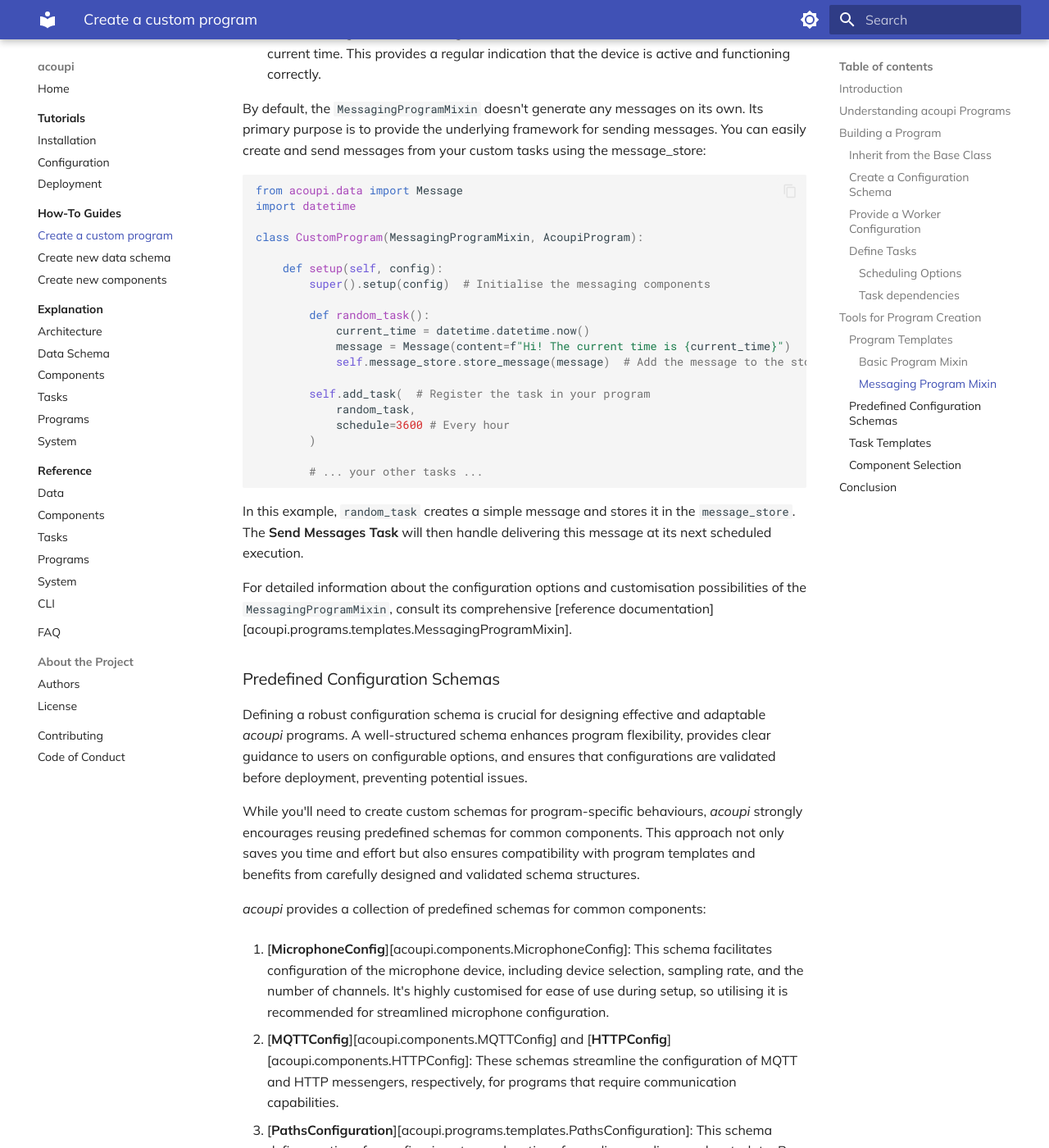
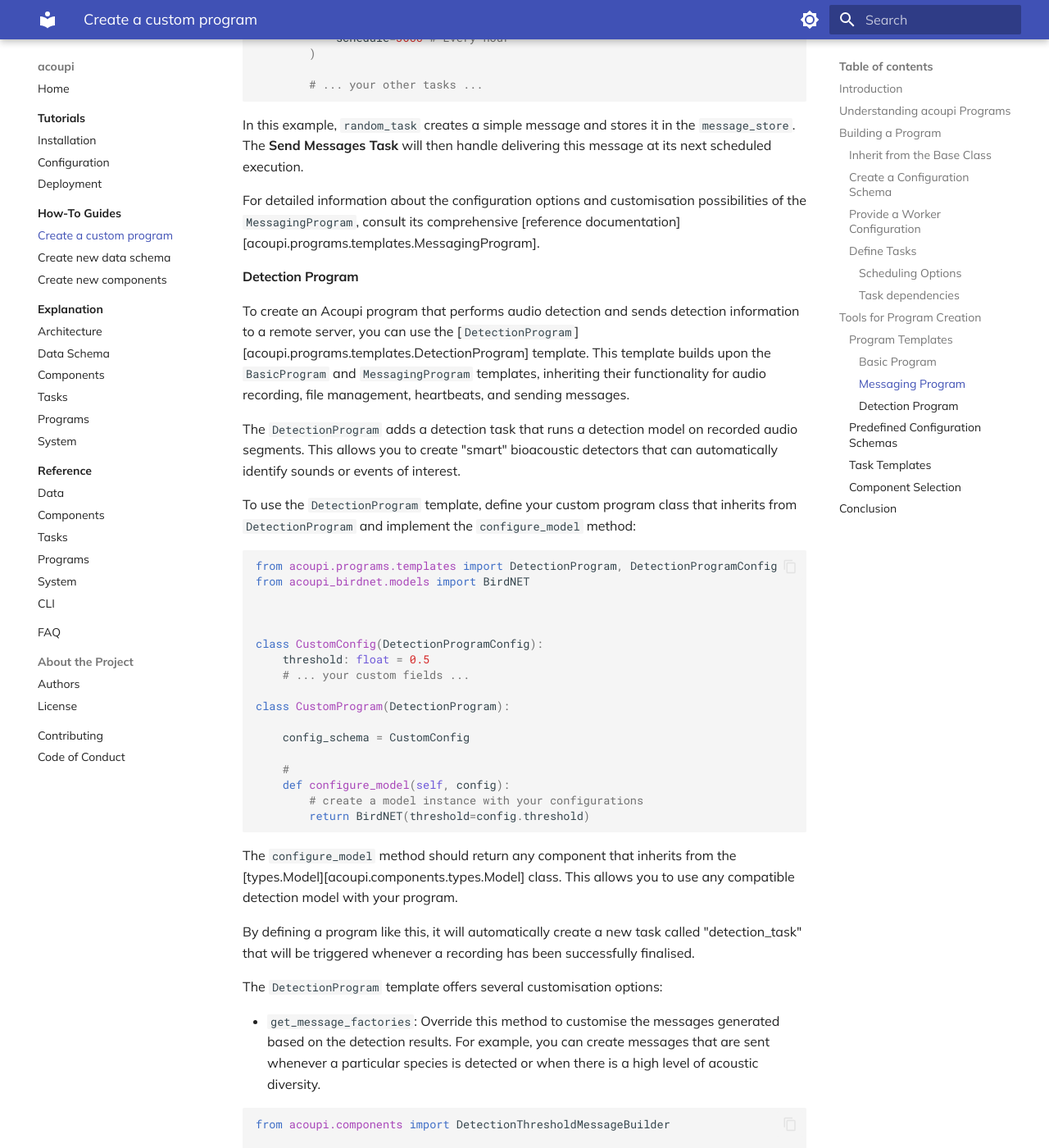
Before and after one commit to acoupi/acoupi, an MkDocs documentation site: the page built from docs/howtoguide/programs.md, in a window 1280 px wide and 1400 px high, scrolled down 8754 px. Shown: the whole window at 82% size. Built offline with MkDocs 1.6.1 and Material for MkDocs 9.7.7, drawn with Linux system fonts in a browser that asks for light colours; some of the changed text lies outside the part shown.

Commit message:
Update programs how-to guide to reflect changes

````diff
--- a/docs/howtoguide/programs.md
+++ b/docs/howtoguide/programs.md
@@ -247,30 +247,19 @@
 When building a program, you often need to incorporate basic functionality, such as audio recording and management.
 _acoupi_ provides program templates that serve as foundational building blocks, saving you time and effort.
 
-Here are two examples of program templates:
+#### Basic Program
 
-- **BasicProgramMixin**: This template provides essential features for recording audio and managing recordings, forming a solid base for most bioacoustic monitoring programs.
-- **MessagingProgramMixin**: This template adds functionality for sending messages and heartbeats to remote servers.
+The [`BasicProgram`][acoupi.programs.templates.BasicProgram] provides a convenient starting point for programs that require fundamental audio recording and management capabilities.
+By incorporating this template, you can quickly set up a program that captures audio data and organises recordings efficiently.
 
-??? info "What is a Mixin?"
-
-    In object-oriented programming, a mixin is a class that provides a specific set of functionalities to other classes without being their direct parent class.
-    Think of it as adding a specific "flavor" or capability to your program.
-
-#### Basic Program Mixin
-
-The [`BasicProgramMixin`][acoupi.programs.templates.BasicProgramMixin] provides a convenient starting point for programs that require fundamental audio recording and management capabilities.
-By incorporating this mixin, you can quickly set up a program that captures audio data and organises recordings efficiently.
-
-To use the `BasicProgramMixin`, import it and include it as a base class along with `AcoupiProgram` when defining your custom program:
+To use the `BasicProgram`, define your custom program class that inherits from it:
 
 ```python
-from acoupi.programs import AcoupiProgram
-from acoupi.programs.templates import BasicProgramMixin, BasicConfiguration
+from acoupi.programs.templates import BasicProgram, BasicProgramConfiguration
 
-class CustomProgram(BasicProgramMixin, AcoupiProgram):
+class CustomProgram(BasicProgram):
 
-    config_schema = BasicConfiguration
+    config_schema = BasicProgramConfiguration
 ```
 
 This automatically equips your `CustomProgram` with two essential tasks:
@@ -284,7 +273,7 @@
     Saved recordings are organised in a structured folder hierarchy: `<base_directory>/<year>/<month>/<day>/<time>_<recording_id>.wav`.
     This task is based on the `generate_file_management_task` template ([`acoupi.tasks.generate_file_management_task`][acoupi.tasks.generate_file_management_task]).
 
-The `BasicProgramMixin` uses the `BasicConfiguration` schema ([`acoupi.programs.templates.BasicConfiguration`][acoupi.programs.templates.BasicConfiguration]) to define its configurable parameters.
+The `BasicProgram` uses the `BasicProgramConfiguration` schema ([`acoupi.programs.templates.BasicProgramConfiguration`][acoupi.programs.templates.BasicProgramConfiguration]) to define its configurable parameters.
 To extend these parameters, you can create a new configuration class that inherits from `BasicConfiguration` and adds your custom fields:
 
 ```python
@@ -293,7 +282,7 @@
     # ... your additional fields ...
 ```
 
-While the `BasicProgramMixin` provides a solid foundation, you can further customise its behaviour by overriding specific methods.
+While the `BasicProgram` provides a solid foundation, you can further customise its behaviour by overriding specific methods.
 For instance, you can modify the recording conditions to control when audio recording occurs:
 
 ```python
@@ -308,7 +297,7 @@
         temperature = sensor.get_current_temperature()
         return temperature >= self.threshold
 
-class CustomProgram(BasicProgramMixin, AcoupiProgram):
+class CustomProgram(BasicProgram):
     # ... other parts of your program ...
 
     def get_recording_conditions(self, config):
@@ -318,33 +307,29 @@
             *default_conditions,
             IsWarmEnough(config.temperature_threshold)  # Add your custom condition
         ]
-
 ```
 
-For a complete understanding of the `BasicProgramMixin`'s capabilities and customisation options, refer to its [reference documentation][acoupi.programs.templates.BasicProgramMixin].
+For a complete understanding of the `BasicProgram`'s capabilities and customisation options, refer to its [reference documentation][acoupi.programs.templates.BasicProgram].
 
-#### Messaging Program Mixin
+#### Messaging Program
 
-The [`MessagingProgramMixin`][acoupi.programs.templates.MessagingProgramMixin] provides your programs with communication capabilities, enabling them to send messages based on events or data processed by your sensor.
+The [`MessagingProgram`][acoupi.programs.templates.MessagingProgram] extends the `BasicProgram` to add messaging capabilities.
+This allows your programs to send messages and heartbeats to remote servers via HTTP or MQTT.
 
-To incorporate messaging functionality into your program, follow a similar approach to the `BasicProgramMixin`:
-
-- **Inherit from the Mixin**: Include `MessagingProgramMixin` as a base class along with `AcoupiProgram` when defining your custom program.
-- **Use a Compatible Configuration Schema**: Ensure your configuration schema inherits from [`MessagingConfigMixin`][acoupi.programs.templates.MessagingConfigMixin] to include the necessary messaging-related settings.
+To incorporate messaging functionality into your program, define your custom program class that inherits from `MessagingProgram`:
 
 ```python
-from acoupi.programs.templates import MessagingProgramMixin, MessagingConfigMixin
-from acoupi.programs import AcoupiProgram
+from acoupi.programs.templates import MessagingProgram, MessagingProgramConfig
 
-class CustomConfig(MessagingConfigMixin):
+class CustomConfig(MessagingProgramConfig):
     # ... your custom configuration fields ...
 
-class CustomProgram(MessagingProgramMixin, AcoupiProgram):
+class CustomProgram(MessagingProgram):
 
     config_schema = CustomConfig
 ```
 
-This configuration grants your program the following messaging features:
+This equips your program with the following messaging features:
 
 - **Messenger**: A [`Messenger`][acoupi.components.types.Messenger] object is created, allowing you to choose between HTTP or MQTT protocols for message delivery.
 - **Message Store**: A dedicated message store is initialised to keep track of all messages generated by your device, including their delivery status.
@@ -353,15 +338,15 @@
 - **Heartbeat Task**: This task periodically sends a heartbeat message (every 30 minutes by default, configurable) containing information about the device's status, ID, and the current time.
     This provides a regular indication that the device is active and functioning correctly.
 
-By default, the `MessagingProgramMixin` doesn't generate any messages on its own.
+By default, the `MessagingProgram` doesn't generate any messages on its own.
 Its primary purpose is to provide the underlying framework for sending messages.
-You can easily create and send messages from your custom tasks using the message_store:
+You can easily create and send messages from your custom tasks using the `message_store`:
 
 ```python
 from acoupi.data import Message
 import datetime
 
-class CustomProgram(MessagingProgramMixin, AcoupiProgram):
+class CustomProgram(MessagingProgram):
 
     def setup(self, config):
         super().setup(config)  # Initialise the messaging components
@@ -382,7 +367,69 @@
 In this example, `random_task` creates a simple message and stores it in the `message_store`.
 The **Send Messages Task** will then handle delivering this message at its next scheduled execution.
 
-For detailed information about the configuration options and customisation possibilities of the `MessagingProgramMixin`, consult its comprehensive [reference documentation][acoupi.programs.templates.MessagingProgramMixin].
+For detailed information about the configuration options and customisation possibilities of the `MessagingProgram`, consult its comprehensive [reference documentation][acoupi.programs.templates.MessagingProgram].
+
+#### Detection Program
+
+To create an Acoupi program that performs audio detection and sends detection information to a remote server, you can use the [`DetectionProgram`][acoupi.programs.templates.DetectionProgram] template.
+This template builds upon the `BasicProgram` and `MessagingProgram` templates, inheriting their functionality for audio recording, file management, heartbeats, and sending messages.
+
+The `DetectionProgram` adds a detection task that runs a detection model on recorded audio segments.
+This allows you to create "smart" bioacoustic detectors that can automatically identify sounds or events of interest.
+
+To use the `DetectionProgram` template, define your custom program class that inherits from `DetectionProgram` and implement the `configure_model` method:
+
+```python
+from acoupi.programs.templates import DetectionProgram, DetectionProgramConfig
+from acoupi_birdnet.models import BirdNET
+
+
+
+class CustomConfig(DetectionProgramConfig):
+    threshold: float = 0.5
+    # ... your custom fields ...
+
+class CustomProgram(DetectionProgram):
+
+    config_schema = CustomConfig
+
+    #
+    def configure_model(self, config):
+        # create a model instance with your configurations
+        return BirdNET(threshold=config.threshold)
+```
+
+The `configure_model` method should return any component that inherits from the [types.Model][acoupi.components.types.Model] class.
+This allows you to use any compatible detection model with your program.
+
+By defining a program like this, it will automatically create a new task called "detection_task" that will be triggered whenever a recording has been successfully finalised.
+
+The `DetectionProgram` template offers several customisation options:
+
+- `get_message_factories`: Override this method to customise the messages generated based on the detection results.
+    For example, you can create messages that are sent whenever a particular species is detected or when there is a high level of acoustic diversity.
+
+```python
+from acoupi.components import DetectionThresholdMessageBuilder
+
+class CustomProgram(DetectionProgram):
+    ...
+
+    def get_message_factories(self, config):
+        return [
+            # This message factory will remove any detections below 0.8 score
+            # but otherwise will send everything
+            DetectionThresholdMessageBuilder(threshold=0.8)
+        ]
+```
+
+- `get_output_cleaners`: Override this method to define a list of output cleaners that will be applied to the model's raw output to clean it up or extract relevant information.
+
+- `get_processing_filters`: Override this method to define a list of processing filters that will be applied to each recording before it is processed by the model.
+    These filters determine whether a recording should be processed at all.
+    This can be useful to avoid unnecessary model processing when it is not required by the context or based on simple heuristics on the recording content.
+
+For more info on how this program can be configured have a look at its [reference documentation][acoupi.programs.templates.DetectionProgram].
 
 ### Predefined Configuration Schemas
 
@@ -408,9 +455,9 @@
 
 These predefined schemas are further grouped into higher-level schemas for broader functionalities:
 
-1. [**BasicConfiguration**][acoupi.programs.templates.BasicConfiguration]: This schema combines `MicrophoneConfig`, `PathsConfiguration`, and `RecordingConfiguration`, providing all the essential configurations for a basic _acoupi_ program.
+1. [**BasicConfiguration**][acoupi.programs.templates.BasicProgramConfiguration]: This schema combines `MicrophoneConfig`, `PathsConfiguration`, and `RecordingConfiguration`, providing all the essential configurations for a basic _acoupi_ program.
 
-2. [**MessagingConfigMixin**][acoupi.programs.templates.MessagingConfigMixin]: This schema includes the necessary configurations for using the `MessagingProgramMixin`, enabling message sending capabilities in your programs.
+2. [**MessagingProgramConfiguration**][acoupi.programs.templates.MessagingProgramConfiguration]: This schema includes the necessary configurations for using the `MessagingProgram`, enabling message sending capabilities in your programs.
 
 Leverage these predefined schemas as building blocks to construct comprehensive configuration schemas tailored to your specific program requirements.
 This modular approach promotes consistency, reduces redundancy, and ensures your programs are well-structured and easily configurable.
````
